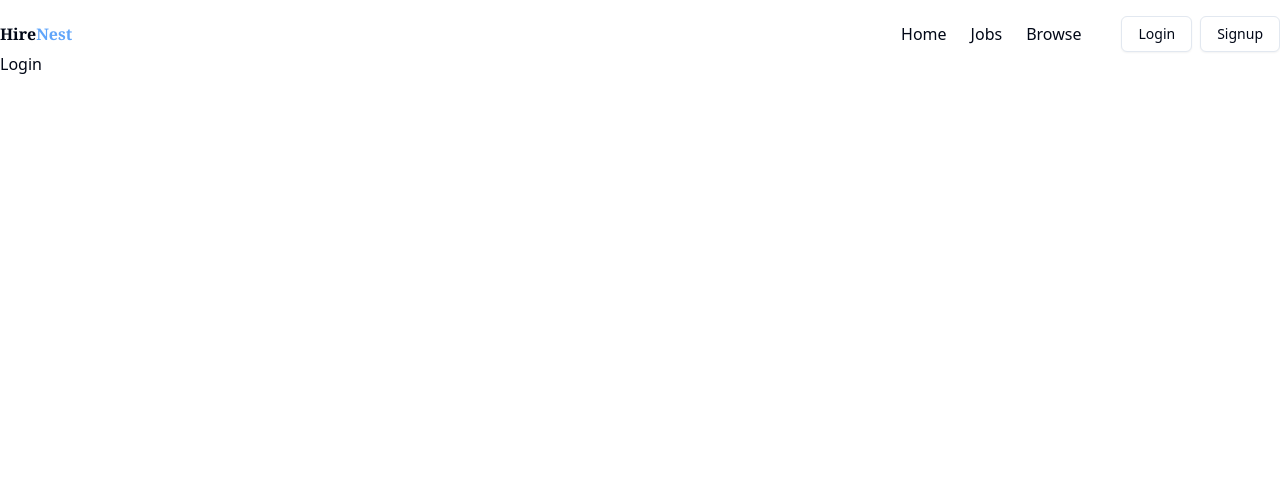
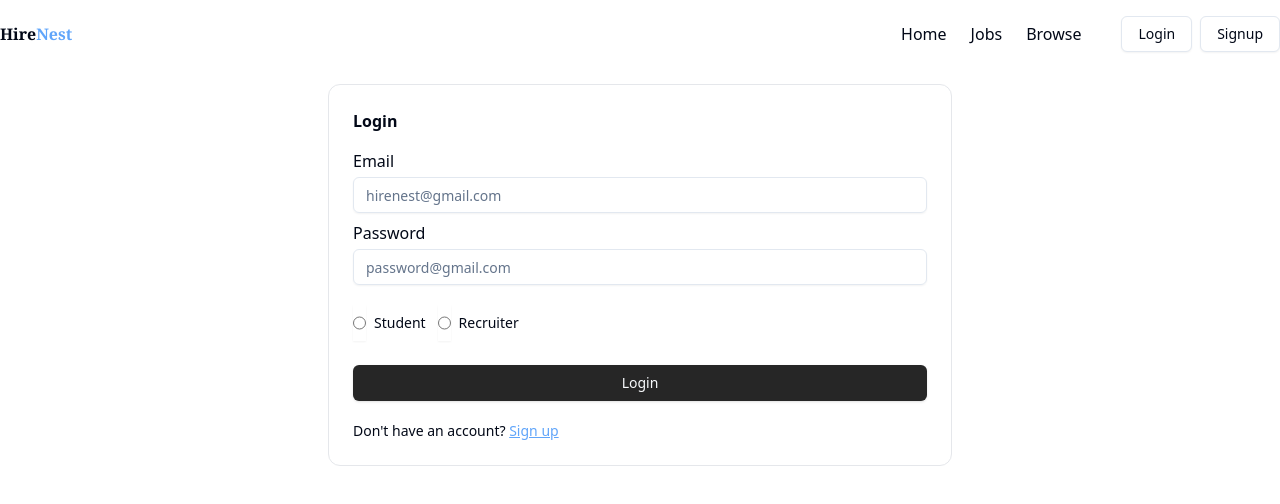
Before and after one commit to sidhantrajput1/HireNest, a React (Vite) app in the folder frontend/: page /login in a window 1280 px wide. Shown: the top 504 px of the page. Built offline with nearby package versions, Linux system fonts and the light colour scheme.

Commit message:
Login and Signup

```diff
--- a/frontend/src/components/Auth/Login.jsx
+++ b/frontend/src/components/Auth/Login.jsx
@@ -1,12 +1,60 @@
-import { NavBar } from "../shared/NavBar"
+import { Link } from "react-router-dom";
+import { NavBar } from "../shared/NavBar";
+import { Button } from "../ui/button";
+import { Input } from "../ui/input";
+import { Label } from "../ui/label";
+import { RadioGroup} from "../ui/radio-group";
 
 function Login() {
-    return (
-        <div>
-            <NavBar/>
-            <h1>Login</h1>
-        </div>
-    )
+  return (
+    <div>
+      <div>
+        <NavBar />
+      </div>
+      <div className="max-w-screen-xl mx-auto mt-4 flex justify-center items-center   p-4">
+        <form className="w-1/2 flex flex-col gap-4 border border-gray-200 p-6 rounded-xl">
+          <h1 className="font-bold">Login</h1>
+          <div className="space-y-2">
+            <div className="space-y-1">
+              <label>Email</label>
+              <Input type="email" placeholder="hirenest@gmail.com" />
+            </div>
+            <div className="space-y-1">
+              <label>Password</label>
+              <Input type="password" placeholder="password@gmail.com" />
+            </div>
+          </div>
+          <div className="flex items-center justify-between">
+            <RadioGroup
+              className="flex items-center gap-3 my-1  "
+            >
+              <div className="flex items-center space-x-2">
+                <Input
+                  className="student"
+                  type="radio"
+                  name="role"
+                  value="Student"
+                />
+                <Label htmlFor="r1">Student</Label>
+              </div>
+              <div className="flex items-center space-x-2">
+                <Input
+                  className="recriuiter"
+                  type="radio"
+                  name="role"
+                  value="recruiter"
+                />
+                <Label htmlFor="r2">Recruiter</Label>
+              </div>
+            </RadioGroup>
+
+          </div>
+          <Button className="bg-neutral-800 my-1">Login</Button>
+          <span className="text-sm">Don&apos;t have an account? <Link to="/signup" className="text-blue-400 cursor-pointer underline underline-offset-1">Sign up</Link></span>
+        </form>
+      </div>
+    </div>
+  );
 }
 
-export default Login
+export default Login;
--- a/frontend/src/components/Auth/Signup.jsx
+++ b/frontend/src/components/Auth/Signup.jsx
@@ -1,8 +1,9 @@
-
+import { Link } from "react-router-dom";
 import { NavBar } from "../shared/NavBar";
+import { Button } from "../ui/button";
 import { Input } from "../ui/input";
 import { Label } from "../ui/label";
-import { RadioGroup, RadioGroupItem } from "../ui/radio-group";
+import { RadioGroup} from "../ui/radio-group";
 
 function Signup() {
   return (
@@ -31,18 +32,36 @@ function Signup() {
               <Input type="password" placeholder="password@gmail.com" />
             </div>
           </div>
-          <div className="">
-            <RadioGroup defaultValue="student" className="flex items-center gap-3 ">
+          <div className="flex items-center justify-between">
+            <RadioGroup
+              className="flex items-center gap-3 my-3  "
+            >
               <div className="flex items-center space-x-2">
-                <RadioGroupItem value="student" id="r1" />
+                <Input
+                  className="student"
+                  type="radio"
+                  name="role"
+                  value="Student"
+                />
                 <Label htmlFor="r1">Student</Label>
               </div>
               <div className="flex items-center space-x-2">
-                <RadioGroupItem value="recruiter" id="r2" />
+                <Input
+                  className="recriuiter"
+                  type="radio"
+                  name="role"
+                  value="recruiter"
+                />
                 <Label htmlFor="r2">Recruiter</Label>
               </div>
             </RadioGroup>
+            <div className="flex items-center gap-2">
+              <Label>Profile</Label>
+              <input accept="image/*" type="file" className="cursor-pointer" />
+            </div>
           </div>
+          <Button className="bg-neutral-800 my-1">Signup</Button>
+          <span className="text-sm">Already have an account? <Link to="/login" className="text-blue-400 cursor-pointer underline underline-offset-1">Login</Link></span>
         </form>
       </div>
     </div>
```
